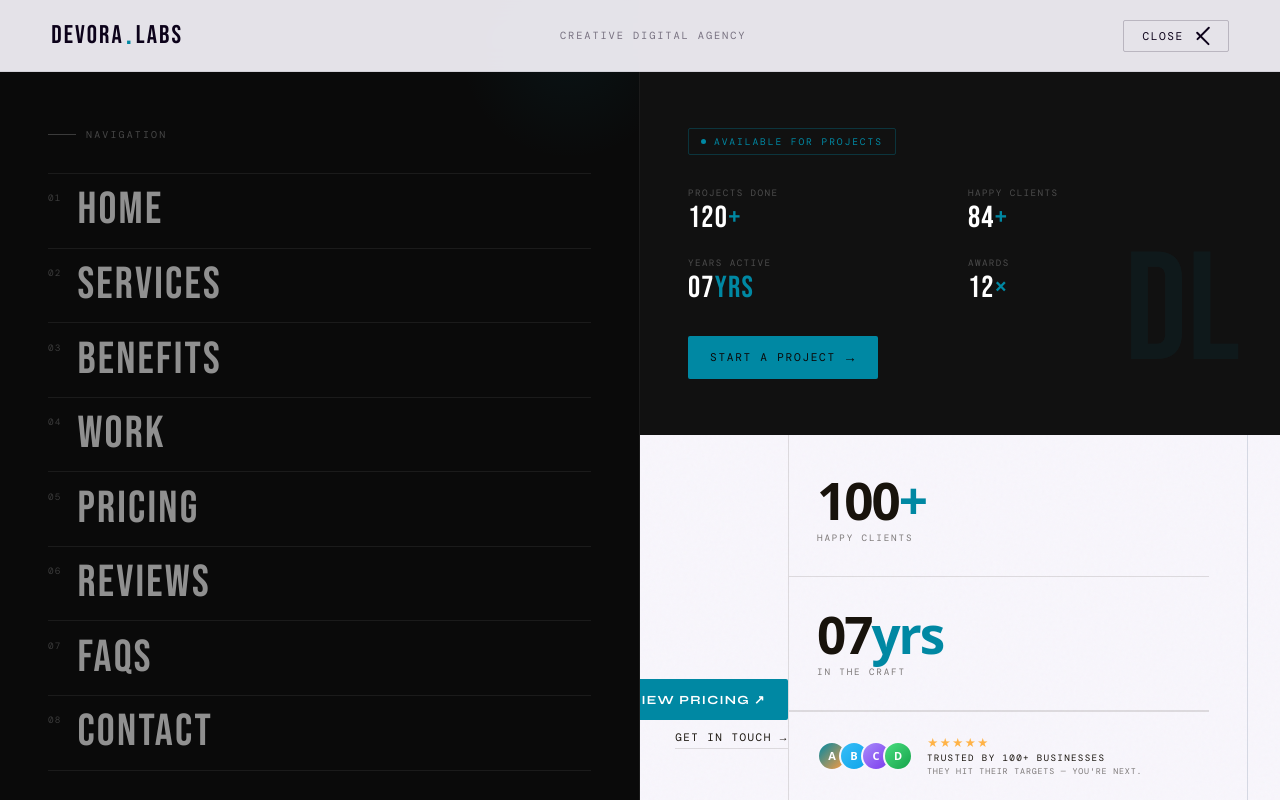
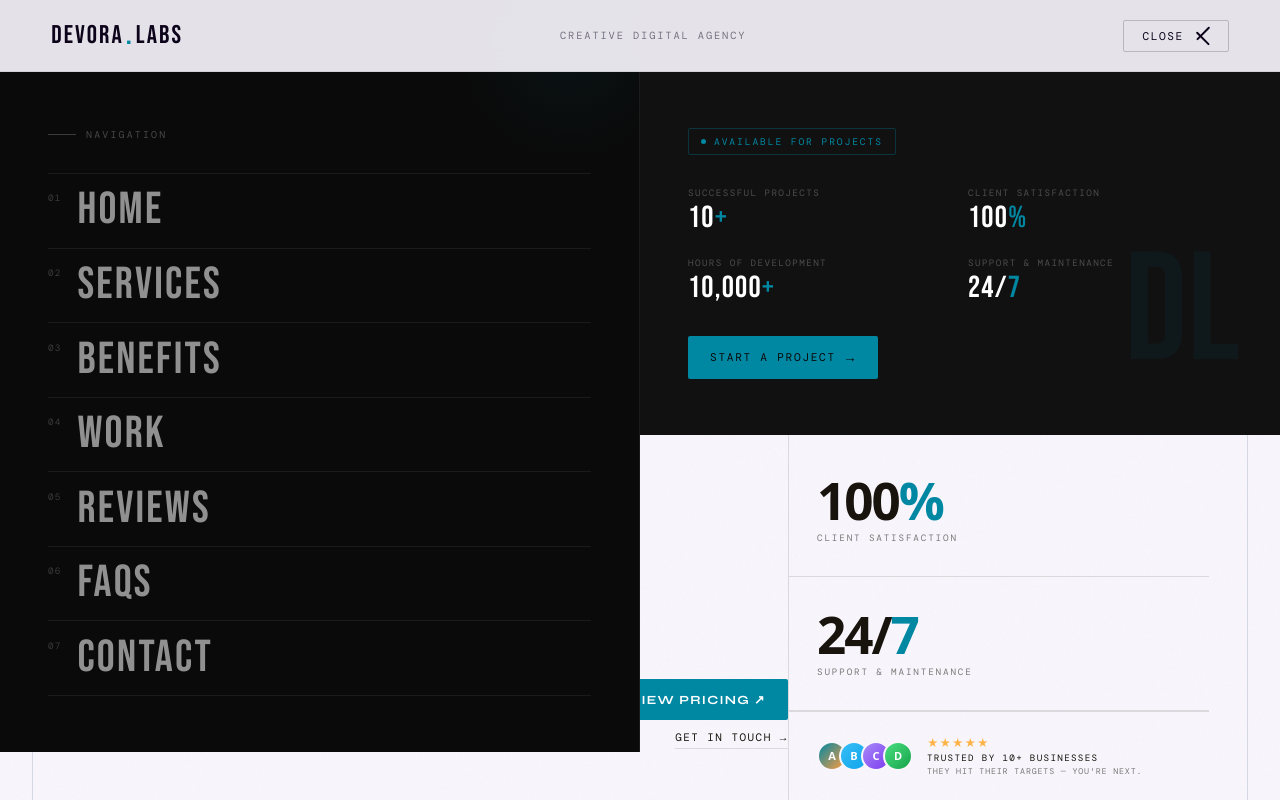
Before and after one commit to yashindibhagya/Pixel-Studio, a Next.js app: page / in a window 1280 px wide. Both pictures are taken after a click on the button "MENU". Shown: the top 800 px of the page. Built offline with nearby package versions, Linux system fonts and the light colour scheme; a web font is replaced by a local one.

Commit message:
feat: update project details and statistics for MawPrint branding and dashboard

```diff
--- a/src/app/work/[id]/page.tsx
+++ b/src/app/work/[id]/page.tsx
@@ -14,13 +14,13 @@ const projectImages: Record<
     alt: string
   }
 > = {
-  nova: {
+  mawprint: {
+    src: 'https://images.pexels.com/photos/6444/pencil-typography-black-design.jpg?auto=compress&cs=tinysrgb&w=1600',
+    alt: 'MawPrint brand and web design',
+  },
+  'mawprint-dashboard': {
     src: 'https://images.pexels.com/photos/6476589/pexels-photo-6476589.jpeg?auto=compress&cs=tinysrgb&w=1600',
-    alt: 'Fintech analytics dashboard with charts and cards',
-  },
-  flux: {
-    src: 'https://images.pexels.com/photos/1552242/pexels-photo-1552242.jpeg?auto=compress&cs=tinysrgb&w=1600',
-    alt: 'Fitness mobile app screens showing daily activity rings',
+    alt: 'MawPrint operations dashboard interface',
   },
   terrain: {
     src: 'https://images.pexels.com/photos/404280/pexels-photo-404280.jpeg?auto=compress&cs=tinysrgb&w=1600',
@@ -414,52 +414,55 @@ function renderCaseBody(id: string) {
       next: string
     }
   > = {
-    nova: {
+    mawprint: {
       overview:
-        'NovaPay came to us with a powerful financial product wrapped in a dated, hard-to-navigate dashboard. Teams struggled to see what mattered, and self-serve upgrades were nearly invisible.',
+        "The CEO of MawPrint came to us with a clear goal: build a brand-new website from the ground up that properly represented who they are and what they deliver. The existing online presence was outdated and failed to communicate the quality and range of their print services.",
       did: [
-        'Mapped the full billing and upgrade journey across web and in-app surfaces',
-        'Redesigned the dashboard around key revenue and usage signals',
-        'Introduced clear upgrade paths and contextual upsell moments',
-        'Built a flexible UI system that could support new product lines',
+        "Kicked off with a direct briefing session with the CEO to capture vision, tone, and requirements",
+        "Defined the brand direction, visual language, and site architecture",
+        "Designed and built the full website from scratch, tailored to the print industry",
+        "Created clear service pages that communicate MawPrint’s capabilities at a glance",
+        "Delivered a fully responsive, fast, and production-ready site at mawprint.com",
       ],
       results: [
-        '37% lift in paid conversions within three months of launch',
-        'Shorter time-to-value for new workspaces',
-        'Significant reduction in support tickets around billing and plans',
+        "Live professional website at mawprint.com, delivered to spec",
+        "Clean service structure that makes it easy for clients to understand offerings",
+        "Modern visual identity that reflects the quality of MawPrint’s work",
       ],
       next:
-        "We’re now partnering with NovaPay on experimentation and A/B testing to keep iterating on the most valuable flows for new and existing customers.",
+        "Following the website launch, the MawPrint team came back to us to build an internal dashboard to manage their growing operations — see Project 02.",
     },
-    flux: {
+    "mawprint-dashboard": {
       overview:
-        'Flux wanted to be the daily companion for people building healthier habits, but the old app made it hard to understand progress or feel rewarded for consistency.',
+        "With their new website live, MawPrint needed a way to manage their internal operations more efficiently. The CEO wanted a single dashboard where the team could track jobs, manage client work, and stay on top of their workload — without juggling spreadsheets.",
       did: [
-        'Refined the core loop around goals, sessions, and streaks',
-        'Designed an adaptive home screen that changes with time of day',
-        'Created a motion system that makes closing rings feel tactile and satisfying',
-        'Partnered with the in-house team on implementation-ready Figma specs',
+        "Ran a requirements session with the MawPrint team to map their daily workflow",
+        "Designed the full UX for job creation, status tracking, and client management",
+        "Built and deployed the dashboard at formdesk-mawprint.vercel.app",
+        "Structured the data model around how the MawPrint team actually works",
+        "Iterated quickly based on direct feedback from the team during build",
       ],
       results: [
-        'Increased day-7 retention in the main markets',
-        'Higher completion rate for weekly challenges',
-        'Consistently higher app store ratings post-launch',
+        "Operational dashboard live and in active daily use by the MawPrint team",
+        "Centralised view of all active jobs, clients, and outstanding work",
+        "Replaced manual tracking and reduced time spent on coordination",
       ],
-      next: 'The next phase focuses on social features and lightweight communities to keep users motivated over the long term.',
+      next:
+        "We continue to support MawPrint with ongoing improvements to the dashboard as their team and operations grow.",
     },
     terrain: {
       overview:
-        'Terrain is a multi-location outdoor retailer with a deep catalog and highly seasonal inventory. Their legacy storefront couldn\'t surface the right products at the right time.',
+        "Terrain is a multi-location outdoor retailer with a deep catalog and highly seasonal inventory. Their legacy storefront couldn’t surface the right products at the right time.",
       did: [
-        'Replatformed the site to a modern, headless commerce stack',
-        'Redesigned navigation around activities instead of product categories',
-        'Crafted rich product storytelling templates for premium lines',
-        'Optimised checkout for both desktop and on-the-go mobile shoppers',
+        "Replatformed the site to a modern, headless commerce stack",
+        "Redesigned navigation around activities instead of product categories",
+        "Crafted rich product storytelling templates for premium lines",
+        "Optimised checkout for both desktop and on-the-go mobile shoppers",
       ],
       results: [
-        'Higher average order value on curated collections',
-        'Faster page loads across key landing pages',
-        'More flexible merchandising options for the internal team',
+        "Higher average order value on curated collections",
+        "Faster page loads across key landing pages",
+        "More flexible merchandising options for the internal team",
       ],
       next:
         "We’re continuing to support Terrain with seasonal campaign pages and experimentation on their product detail layouts.",
@@ -468,10 +471,10 @@ function renderCaseBody(id: string) {
 
   const c = cases[id] ?? {
     overview:
-      'We partner with teams to clarify the product story, clean up critical flows, and ship the visual systems that make everything feel intentional.',
+      "We partner with teams to clarify the product story, clean up critical flows, and ship the visual systems that make everything feel intentional.",
     did: [],
     results: [],
-    next: '',
+    next: "",
   }
 
   return (
@@ -567,6 +570,19 @@ export default function ProjectDetailPage({ params }: Props) {
                 <span className="cp-meta-label">Scope</span>
                 <span className="cp-meta-value">Strategy · UX · UI</span>
               </div>
+              {project.url && (
+                <div className="cp-meta-item">
+                  <span className="cp-meta-label">Live site</span>
+                  <a
+                    href={project.url}
+                    target="_blank"
+                    rel="noopener noreferrer"
+                    style={{ fontSize: '0.875rem', color: 'var(--accent)', fontWeight: 400, textDecoration: 'none' }}
+                  >
+                    {project.url.replace(/https?:\/\//, '')} ↗
+                  </a>
+                </div>
+              )}
             </div>
 
             {heroImage && (
--- a/src/components/sections/Header.tsx
+++ b/src/components/sections/Header.tsx
@@ -9,7 +9,6 @@ const navLinks = [
   { label: 'Services', href: '#services' },
   { label: 'Benefits', href: '#benefits' },
   { label: 'Work', href: '#work' },
-  { label: 'Pricing', href: '#pricing' },
   { label: 'Reviews', href: '#reviews' },
   { label: 'FAQs', href: '#faqs' },
   { label: 'Contact', href: '#contact' },
@@ -99,20 +98,20 @@ export function Header() {
 
             <div className="menu-stat-grid">
               <div>
-                <div className="menu-stat-label">Projects done</div>
-                <div className="menu-stat-value">120<span>+</span></div>
+                <div className="menu-stat-label">Successful Projects</div>
+                <div className="menu-stat-value">10<span>+</span></div>
               </div>
               <div>
-                <div className="menu-stat-label">Happy clients</div>
-                <div className="menu-stat-value">84<span>+</span></div>
+                <div className="menu-stat-label">Client Satisfaction</div>
+                <div className="menu-stat-value">100<span>%</span></div>
               </div>
               <div>
-                <div className="menu-stat-label">Years active</div>
-                <div className="menu-stat-value">07<span>yrs</span></div>
+                <div className="menu-stat-label">Hours of Development</div>
+                <div className="menu-stat-value">10,000<span>+</span></div>
               </div>
               <div>
-                <div className="menu-stat-label">Awards</div>
-                <div className="menu-stat-value">12<span>×</span></div>
+                <div className="menu-stat-label">Support & Maintenance</div>
+                <div className="menu-stat-value">24/<span>7</span></div>
               </div>
             </div>
 
--- a/src/components/sections/Hero.tsx
+++ b/src/components/sections/Hero.tsx
@@ -417,16 +417,16 @@ export function Hero() {
             <div className="h-right">
               <div className="h-stats">
                 <div className="h-stat">
-                <div className="h-stat-num">120<span>+</span></div>
-                <div className="h-stat-label">Projects delivered</div>
+                  <div className="h-stat-num">10<span>+</span></div>
+                  <div className="h-stat-label">Successful Projects</div>
                 </div>
                 <div className="h-stat">
-                <div className="h-stat-num">100<span>+</span></div>
-                <div className="h-stat-label">Happy clients</div>
+                  <div className="h-stat-num">100<span>%</span></div>
+                  <div className="h-stat-label">Client Satisfaction</div>
                 </div>
                 <div className="h-stat">
-                <div className="h-stat-num">07<span>yrs</span></div>
-                <div className="h-stat-label">In the craft</div>
+                  <div className="h-stat-num">24/<span>7</span></div>
+                  <div className="h-stat-label">Support & Maintenance</div>
                 </div>
               </div>
 
@@ -439,7 +439,7 @@ export function Hero() {
                 </div>
                 <div className="h-proof-text">
                   <span className="h-proof-stars">★★★★★</span>
-                <span className="h-proof-main">Trusted by 100+ businesses</span>
+                  <span className="h-proof-main">Trusted by 10+ businesses</span>
                   <span className="h-proof-sub">They hit their targets — you're next.</span>
                 </div>
               </div>
--- a/src/data/projects.ts
+++ b/src/data/projects.ts
@@ -3,20 +3,23 @@ export type Project = {
   label: string
   title: string
   summary: string
+  url?: string
 }
 
 export const projects: Project[] = [
   {
-    id: 'nova',
-    label: 'Fintech · Web App',
-    title: 'NovaPay Financial Platform',
-    summary: 'Redesigned dashboard and flows that increased paid conversions by 37%.',
+    id: 'mawprint',
+    label: 'Print Industry · Brand & Web',
+    title: 'MawPrint',
+    summary: "A brand-new website built from scratch — directly shaped by the CEO's vision and requirements.",
+    url: 'https://mawprint.com/',
   },
   {
-    id: 'flux',
-    label: 'Health · Mobile',
-    title: 'Flux Fitness Tracker',
-    summary: 'A mobile experience that keeps users returning every day to close their rings.',
+    id: 'mawprint-dashboard',
+    label: 'Print Industry · Web App',
+    title: 'MawPrint Work Dashboard',
+    summary: 'A custom operations dashboard for the MawPrint team to manage orders, jobs, and client work in one place.',
+    url: 'https://formdesk-mawprint.vercel.app/',
   },
   {
     id: 'terrain',
```
Lines whose indentation alone changed are shown as unchanged.
